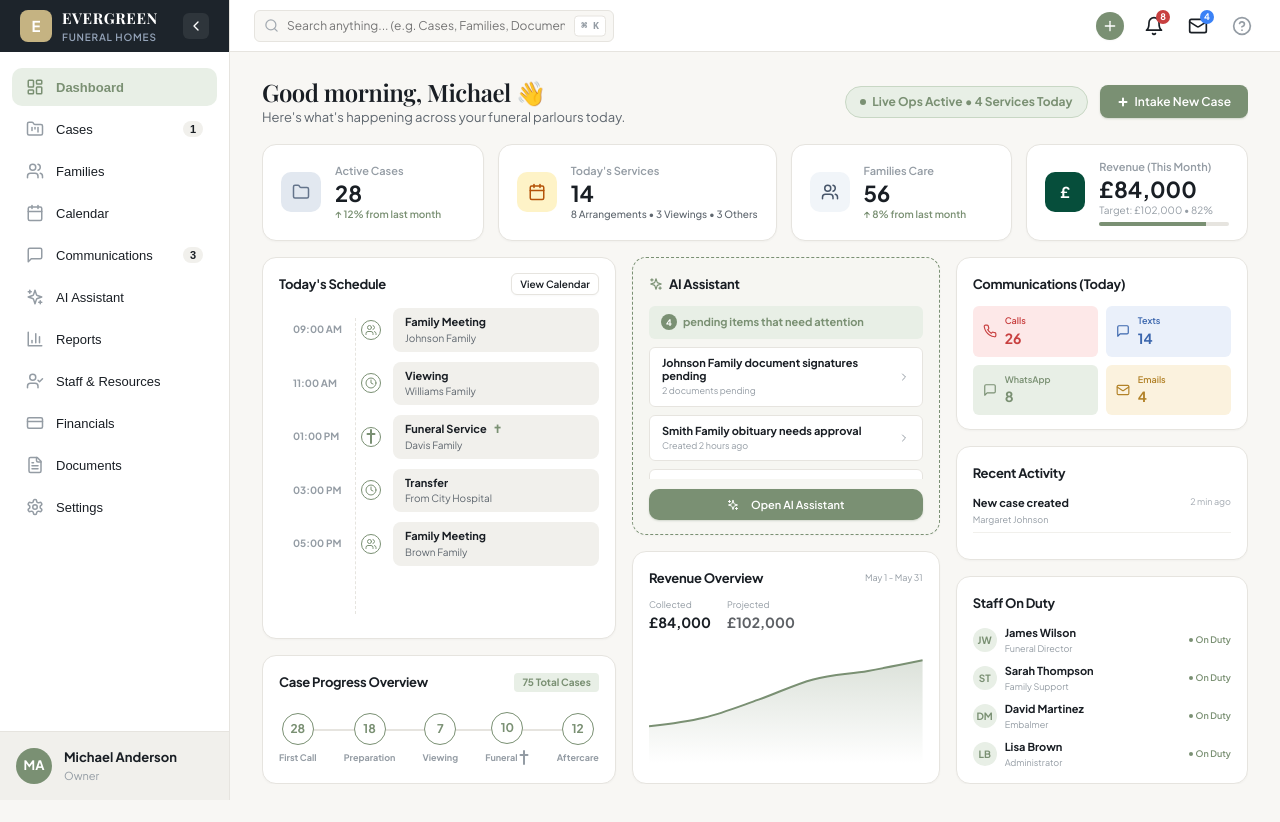
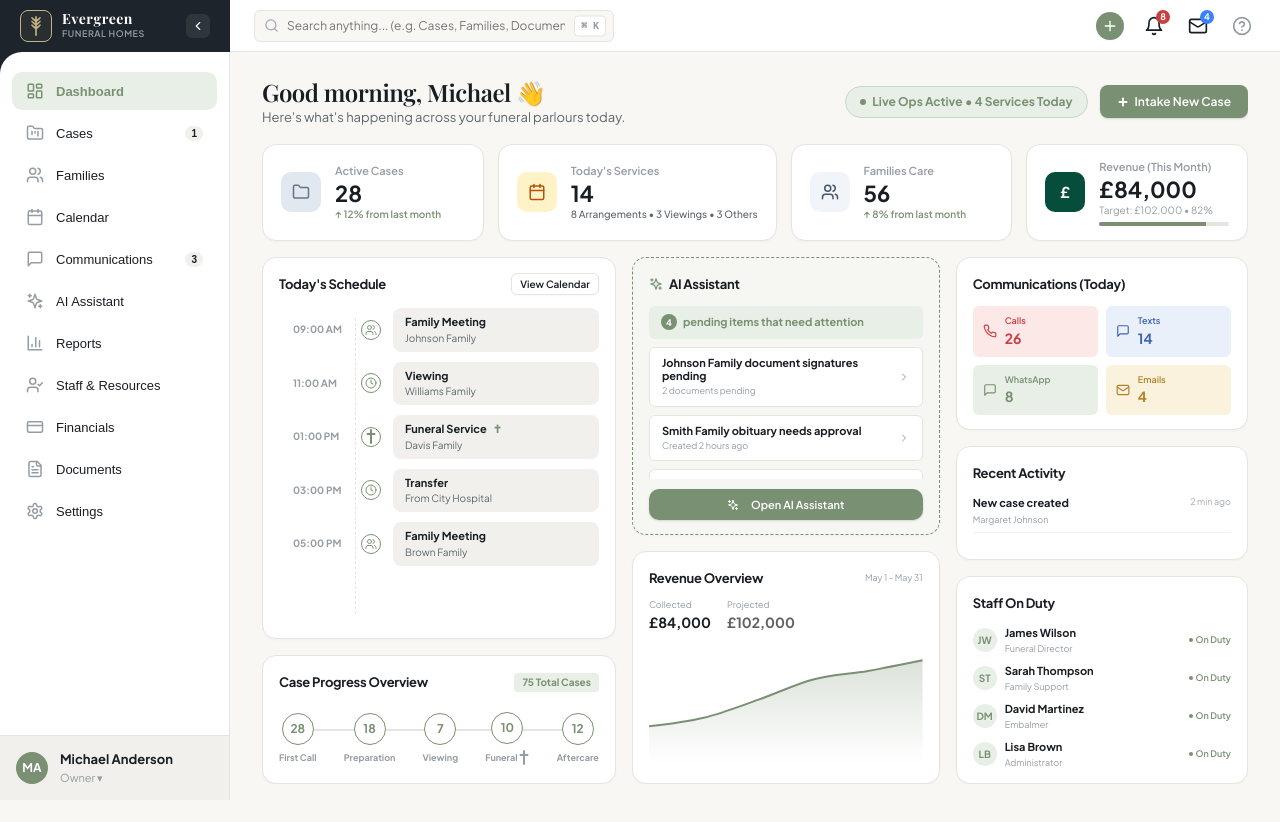
Before and after one commit to sanjaymarwal448-lab/Funeral_CRM, a React (Vite) app: page / in a window 1280 px wide. Built offline with nearby package versions, Linux system fonts and the light colour scheme; a web font is replaced by a local one.

Commit message:
Implement golden branching leaf logo and curvy navigation body transition in Sidebar

```diff
--- a/src/components/layout/Sidebar.tsx
+++ b/src/components/layout/Sidebar.tsx
@@ -45,12 +45,24 @@ export const Sidebar: React.FC = () => {
 
   const sidebarWidth = isSidebarCollapsed ? 'var(--sidebar-collapsed-width)' : 'var(--sidebar-width)';
 
+  // Elegant branching leaf logo SVG matching the luxury logo in the mockup
+  const BrandLogo = () => (
+    <svg width="22" height="22" viewBox="0 0 24 24" fill="none" xmlns="http://www.w3.org/2000/svg" style={{ color: 'var(--golden-emblem)' }}>
+      <path d="M12 2C12 2 12 22 12 22" stroke="currentColor" strokeWidth="1.8" strokeLinecap="round"/>
+      <path d="M12 6C14.5 5 16.5 3 16.5 3C16.5 3 14 6 12 7" stroke="currentColor" strokeWidth="1.5" strokeLinecap="round" strokeLinejoin="round"/>
+      <path d="M12 10C14.5 9 16.5 7 16.5 7C16.5 7 14 10 12 11" stroke="currentColor" strokeWidth="1.5" strokeLinecap="round" strokeLinejoin="round"/>
+      <path d="M12 14C14.5 13 16.5 11 16.5 11C16.5 11 14 14 12 15" stroke="currentColor" strokeWidth="1.5" strokeLinecap="round" strokeLinejoin="round"/>
+      <path d="M12 6C9.5 5 7.5 3 7.5 3C7.5 3 10 6 12 7" stroke="currentColor" strokeWidth="1.5" strokeLinecap="round" strokeLinejoin="round"/>
+      <path d="M12 10C9.5 9 7.5 7 7.5 7C7.5 7 10 10 12 11" stroke="currentColor" strokeWidth="1.5" strokeLinecap="round" strokeLinejoin="round"/>
+      <path d="M12 14C9.5 13 7.5 11 7.5 11C7.5 11 10 14 12 15" stroke="currentColor" strokeWidth="1.5" strokeLinecap="round" strokeLinejoin="round"/>
+    </svg>
+  );
+
   return (
     <aside
       style={{
         width: sidebarWidth,
-        backgroundColor: 'var(--bg-surface)',
-        borderRight: '1px solid var(--border-color)',
+        backgroundColor: 'var(--bg-sidebar-header)',
         height: '100vh',
         position: 'sticky',
         top: 0,
@@ -80,22 +92,20 @@ export const Sidebar: React.FC = () => {
                 width: '32px',
                 height: '32px',
                 borderRadius: '8px',
-                background: 'var(--golden-emblem)',
+                border: '1.5px solid var(--golden-emblem)',
                 display: 'flex',
                 alignItems: 'center',
                 justifyContent: 'center',
-                fontWeight: '800',
-                color: '#ffffff',
-                fontSize: '15px'
+                backgroundColor: 'rgba(197, 179, 130, 0.08)'
               }}
             >
-              E
+              <BrandLogo />
             </div>
             <div>
-              <div className="brand-title" style={{ fontSize: '15px', fontWeight: '700', letterSpacing: '0.04em', color: '#ffffff' }}>
-                EVERGREEN
+              <div className="brand-title" style={{ fontSize: '14px', fontWeight: '700', letterSpacing: '0.04em', color: '#ffffff', lineHeight: 1.1 }}>
+                Evergreen
               </div>
-              <div style={{ fontSize: '10px', color: '#94a3b8', textTransform: 'uppercase', letterSpacing: '0.08em', fontWeight: '600' }}>
+              <div style={{ fontSize: '9px', color: 'var(--text-muted)', textTransform: 'uppercase', letterSpacing: '0.06em', fontWeight: '600', marginTop: '1px' }}>
                 Funeral Homes
               </div>
             </div>
@@ -106,15 +116,14 @@ export const Sidebar: React.FC = () => {
               width: '36px',
               height: '36px',
               borderRadius: '8px',
-              background: 'var(--golden-emblem)',
+              border: '1.5px solid var(--golden-emblem)',
               display: 'flex',
               alignItems: 'center',
               justifyContent: 'center',
-              fontWeight: '800',
-              color: '#ffffff'
+              backgroundColor: 'rgba(197, 179, 130, 0.08)'
             }}
           >
-            E
+            <BrandLogo />
           </div>
         )}
 
@@ -124,8 +133,8 @@ export const Sidebar: React.FC = () => {
             background: 'rgba(255, 255, 255, 0.08)',
             border: 'none',
             color: '#ffffff',
-            width: '26px',
-            height: '26px',
+            width: '24px',
+            height: '24px',
             borderRadius: '6px',
             display: 'flex',
             alignItems: 'center',
@@ -135,12 +144,24 @@ export const Sidebar: React.FC = () => {
           }}
           title={isSidebarCollapsed ? 'Expand Sidebar' : 'Collapse Sidebar'}
         >
-          {isSidebarCollapsed ? <ChevronRight size={16} /> : <ChevronLeft size={16} />}
+          {isSidebarCollapsed ? <ChevronRight size={14} /> : <ChevronLeft size={14} />}
         </button>
       </div>
 
+      {/* Main Body Wrapper (Pure white, with curvy top transition) */}
+      <div
+        style={{
+          flex: 1,
+          display: 'flex',
+          flexDirection: 'column',
+          backgroundColor: 'var(--bg-surface)',
+          borderTopLeftRadius: '22px',
+          borderRight: '1px solid var(--border-color)',
+          overflow: 'hidden'
+        }}
+      >
         {/* Navigation List */}
-      <div style={{ flex: 1, padding: '16px 12px', overflowY: 'auto' }}>
+        <div style={{ flex: 1, padding: '20px 12px 16px', overflowY: 'auto' }}>
           <nav style={{ display: 'flex', flexDirection: 'column', gap: '4px' }}>
             {navItems.map((item) => {
               const Icon = item.icon;
@@ -176,11 +197,11 @@ export const Sidebar: React.FC = () => {
                   {!isSidebarCollapsed && item.badge !== undefined && item.badge > 0 && (
                     <span
                       style={{
-                      fontSize: '11px',
+                        fontSize: '10px',
                         fontWeight: 700,
                         backgroundColor: isActive ? 'var(--primary-accent)' : 'var(--bg-subtle)',
                         color: isActive ? '#ffffff' : 'var(--text-main)',
-                      padding: '2px 7px',
+                        padding: '2px 6px',
                         borderRadius: '999px'
                       }}
                     >
@@ -197,7 +218,7 @@ export const Sidebar: React.FC = () => {
         {!isSidebarCollapsed && (
           <div
             style={{
-            padding: '16px',
+              padding: '14px 16px',
               borderTop: '1px solid var(--border-color)',
               display: 'flex',
               alignItems: 'center',
@@ -207,8 +228,8 @@ export const Sidebar: React.FC = () => {
           >
             <div
               style={{
-              width: '36px',
-              height: '36px',
+                width: '32px',
+                height: '32px',
                 borderRadius: '50%',
                 backgroundColor: 'var(--primary-accent)',
                 color: '#ffffff',
@@ -216,7 +237,7 @@ export const Sidebar: React.FC = () => {
                 alignItems: 'center',
                 justifyContent: 'center',
                 fontWeight: 700,
-              fontSize: '13px'
+                fontSize: '12px'
               }}
             >
               MA
@@ -225,10 +246,13 @@ export const Sidebar: React.FC = () => {
               <div style={{ fontSize: '13px', fontWeight: 700, color: 'var(--text-main)', whiteSpace: 'nowrap', overflow: 'hidden', textOverflow: 'ellipsis' }}>
                 Michael Anderson
               </div>
-            <div style={{ fontSize: '11px', color: 'var(--text-muted)' }}>Owner</div>
+              <div style={{ fontSize: '11px', color: 'var(--text-muted)', display: 'flex', alignItems: 'center', gap: '4px' }}>
+                Owner ▾
+              </div>
             </div>
           </div>
         )}
+      </div>
     </aside>
   );
 };
```
Lines whose indentation alone changed are shown as unchanged.
